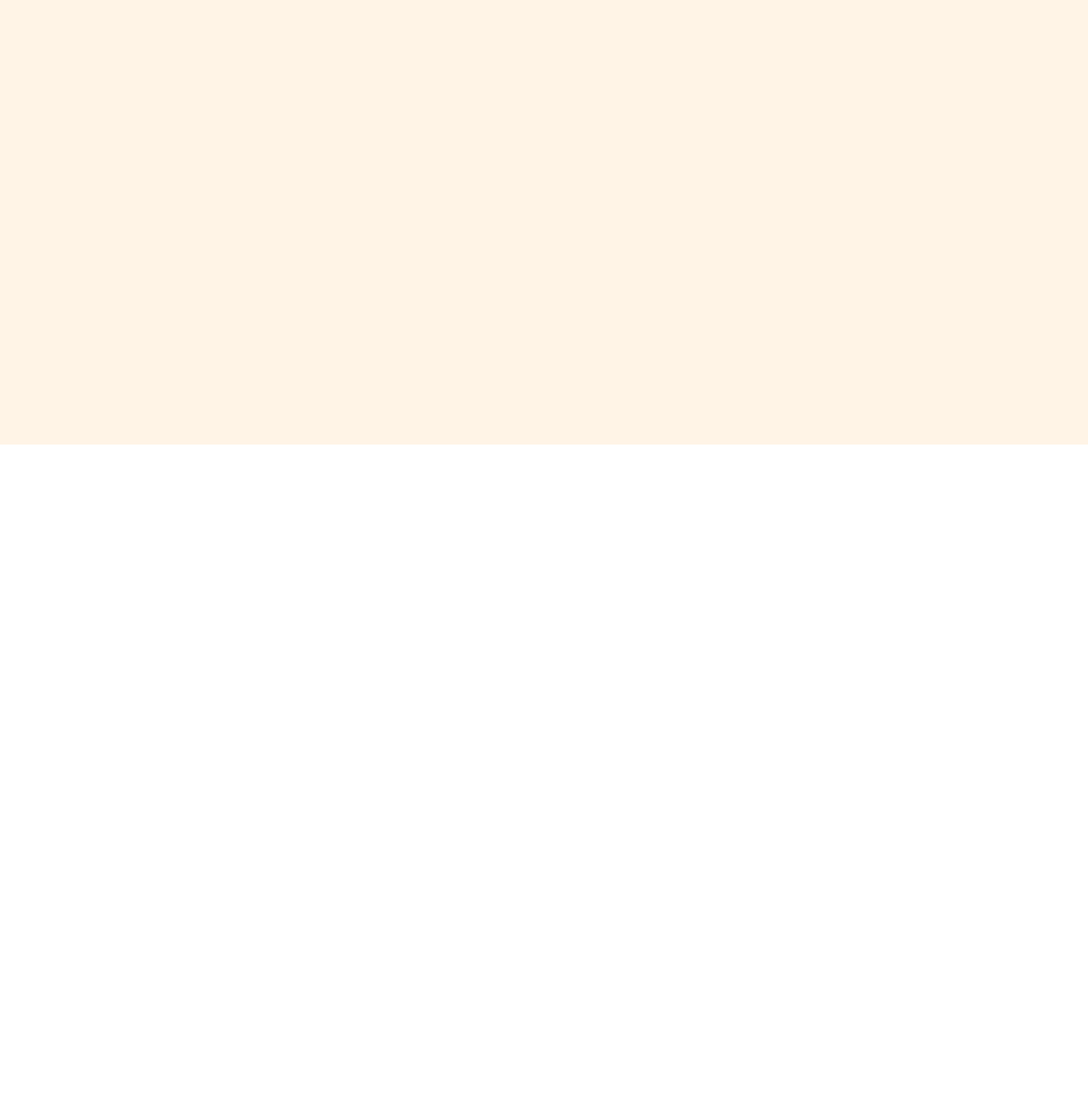
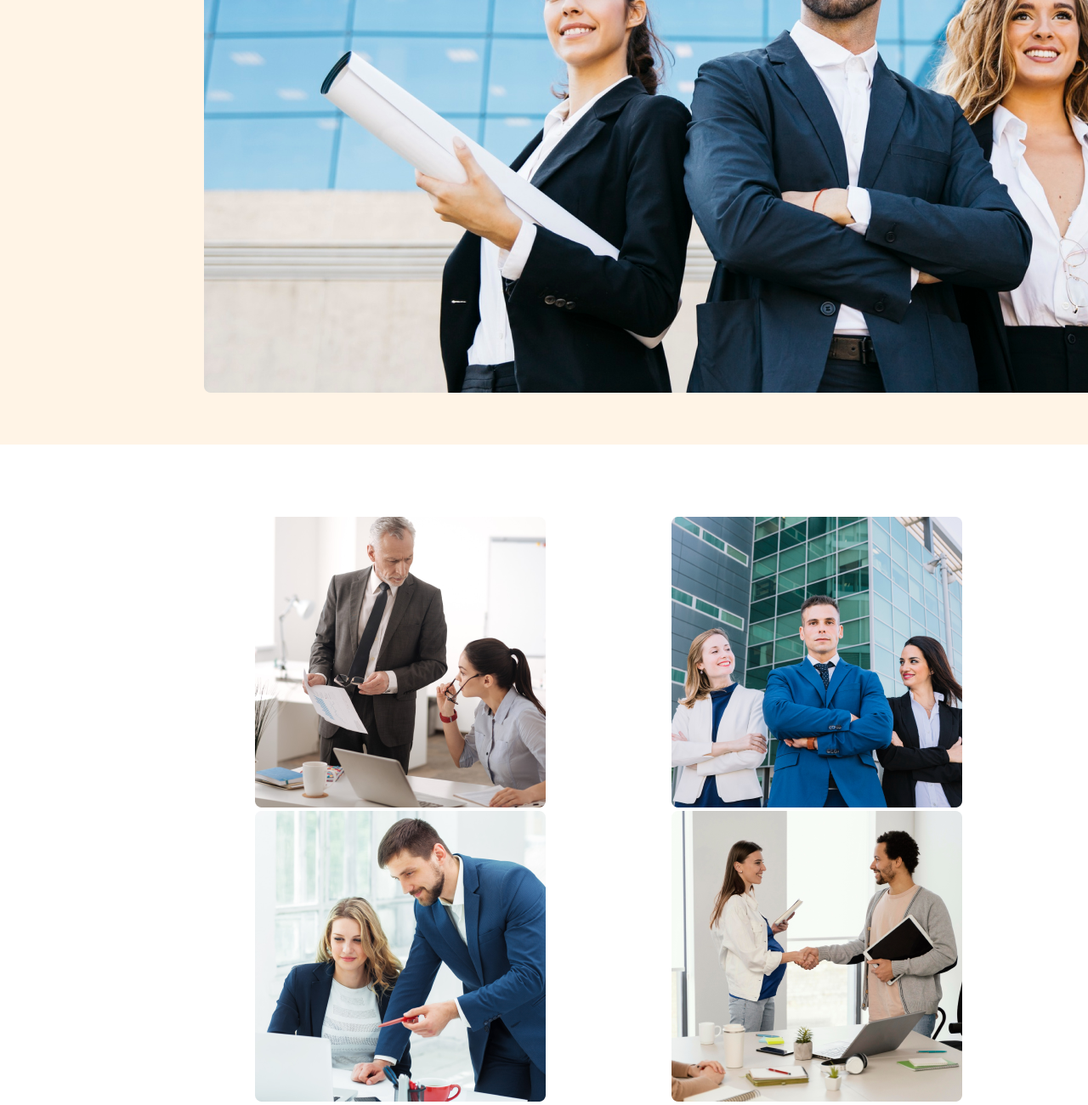
Before and after one commit to Khadiza-Parvin2/g3-architects-main, a plain HTML site: page index.html in a window 1280 px wide. Shown: the part 799-2099 px from the top of the page at 85% size. Before the commit the page ends 1322 px from the top, so only its background shows below. Drawn offline with Linux system fonts and the light colour scheme.

Commit message:
My first architec

```diff
--- a/index.html
+++ b/index.html
@@ -20,15 +20,18 @@
                     <h6>Log in</h6>
                 </nav>
             </nav>
-                <div class="banner-info">
-                        <h1 class="banner-title">
+                <div class="header-info">
+                        <h1 class="header-title">
                             Brand New <br>
                             Group of Architects
                             </h1>
-                        <div class="banner-description">
+                        <div class="header-description">
                             <p>There are many variations of passages of Lorem Ipsum available, but the majority have suffered alteration in <br> some form, by injected humour, or randomised words which don't look even</p>
                         </div>
                         <p class="explore">Explore More</p>
+                </div>
+                <div class="image">
+                    <img src="images/banner.png" alt="">
                 </div>
 
 
@@ -36,6 +39,23 @@
 
     <!-- header end -->
    <main>
+   <div class="container">
+    <div class="team">
+        <img src="images/team1.png" alt="">
+    </div>
+    <div class="team">
+        <img src="images/team2.png" alt="">
+    </div>
+    <div class="team">
+        <img src="images/team3.png" alt="">
+    </div>
+    <div class="team">
+        <img src="images/team4.png" alt="">
+    </div>
+   </div>
+    <section>
+
+    </section>
 
    </main>
 
--- a/style.css
+++ b/style.css
@@ -32,17 +32,17 @@
 /*---------------
  header banner style
  --------------------- */
-header .banner-info{
+header .header-info{
     margin-top: 115px;
     text-align: center;
 }
-.banner-title{
+.header-title{
     font-weight: 700;
     font-size: 64px;
     color: #131313;
     margin-bottom: 20px;
 }
-.banner-description{
+.header-description{
     color: #727272;
     font-size: 16px;
 }
@@ -56,3 +56,16 @@ header .banner-info{
     border-radius: 8px;
 
 }
+.image{
+
+    border-radius: 8px ;
+    margin-top: 50px;
+    margin-left: 240px;
+}
+/* main style */
+.container{
+    display: grid;
+    grid-template-columns: repeat(2, 1fr);
+    margin-left: 300px;
+    margin-top: 85px;
+}
```
